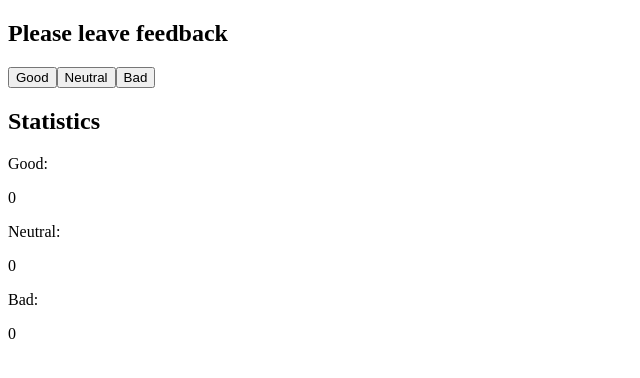
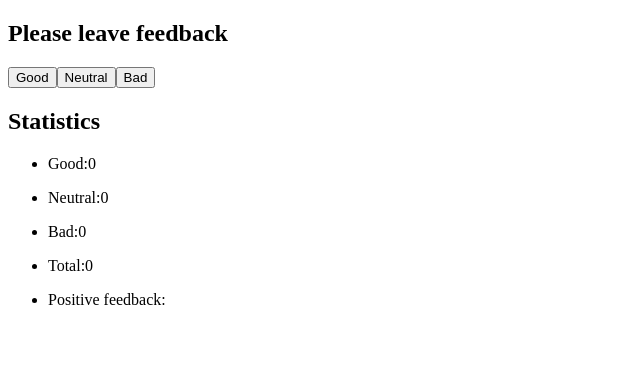
Before and after one commit to ValiaStohnii/goit-react-hw-02-feedback, a React (Create React App) app: page / in a window 1280 px wide. Shown: the top 378 px of the page, without its empty margins (0-640 px from the left). Built offline with nearby package versions, Linux system fonts and the light colour scheme.

Commit message:
add Total and Statistics component

```diff
--- a/src/Components/Feedback.js
+++ b/src/Components/Feedback.js
@@ -1,10 +1,13 @@
 import React from 'react';
+import Statistics from './Statistics';
+import FeedbackOptions from './FeedbackOptions';
 
 class Feedback extends React.Component {
   state = {
     good: 0,
     neutral: 0,
     bad: 0,
+    total: 0,
   };
 
   goodIncrement = () => {
@@ -13,6 +16,7 @@ class Feedback extends React.Component {
         good: prevState.good + 1,
       };
     });
+    this.countTotalFeedback();
   };
   neutralIncrement = () => {
     this.setState(prevState => {
@@ -20,6 +24,7 @@ class Feedback extends React.Component {
         neutral: prevState.neutral + 1,
       };
     });
+    this.countTotalFeedback();
   };
   badIncrement = () => {
     this.setState(prevState => {
@@ -27,40 +32,39 @@ class Feedback extends React.Component {
         bad: prevState.bad + 1,
       };
     });
+    this.countTotalFeedback();
   };
 
-  countTotalFeedback = () => {};
+  countTotalFeedback = () => {
+    this.setState(state => {
+      const values = Object.values(state);
+      let total = 0;
+      for (let value of values) {
+        total = total + value;
+      }
+      console.log(total);
+      return total;
+    });
+  };
 
   render() {
     return (
       <div>
         <h2>Please leave feedback</h2>
-        <div>
-          <button type="button" onClick={this.goodIncrement}>
-            Good
-          </button>
-          <button type="button" onClick={this.neutralIncrement}>
-            Neutral
-          </button>
-          <button type="button" onClick={this.badIncrement}>
-            Bad
-          </button>
-        </div>
+        <FeedbackOptions
+          onGood={this.goodIncrement}
+          onNeutral={this.neutralIncrement}
+          onBad={this.badIncrement}
+        />
+
         <h2>Statistics</h2>
-        <div>
-          <span>
-            <p>Good:</p>
-            {this.state.good}
-          </span>
-          <span>
-            <p>Neutral:</p>
-            {this.state.neutral}
-          </span>
-          <span>
-            <p>Bad:</p>
-            {this.state.bad}
-          </span>
-        </div>
+        <Statistics
+          good={this.state.good}
+          neutral={this.state.neutral}
+          bad={this.state.bad}
+          total={this.state.total}
+          // positivePercentage={this.state}
+        />
       </div>
     );
   }
--- /dev/null
+++ b/src/Components/FeedbackOptions.js
@@ -0,0 +1,17 @@
+import React from 'react';
+
+const FeedbackOptions = ({ onGood, onNeutral, onBad }) => (
+  <div>
+    <button type="button" onClick={onGood}>
+      Good
+    </button>
+    <button type="button" onClick={onNeutral}>
+      Neutral
+    </button>
+    <button type="button" onClick={onBad}>
+      Bad
+    </button>
+  </div>
+);
+
+export default FeedbackOptions;
--- /dev/null
+++ b/src/Components/Statistics.js
@@ -0,0 +1,30 @@
+import React from 'react';
+
+const Statistics = ({ good, neutral, bad, total }) => (
+  <ul>
+    <li>
+      <p>
+        Good:<span>{good}</span>
+      </p>
+    </li>
+    <li>
+      <p>
+        Neutral:<span>{neutral}</span>
+      </p>
+    </li>
+    <li>
+      <p>
+        Bad:<span>{bad}</span>
+      </p>
+    </li>
+    <li>
+      <p>
+        Total:<span>{total}</span>
+      </p>
+    </li>
+    <li>
+      <p>Positive feedback:</p>
+    </li>
+  </ul>
+);
+export default Statistics;
```
